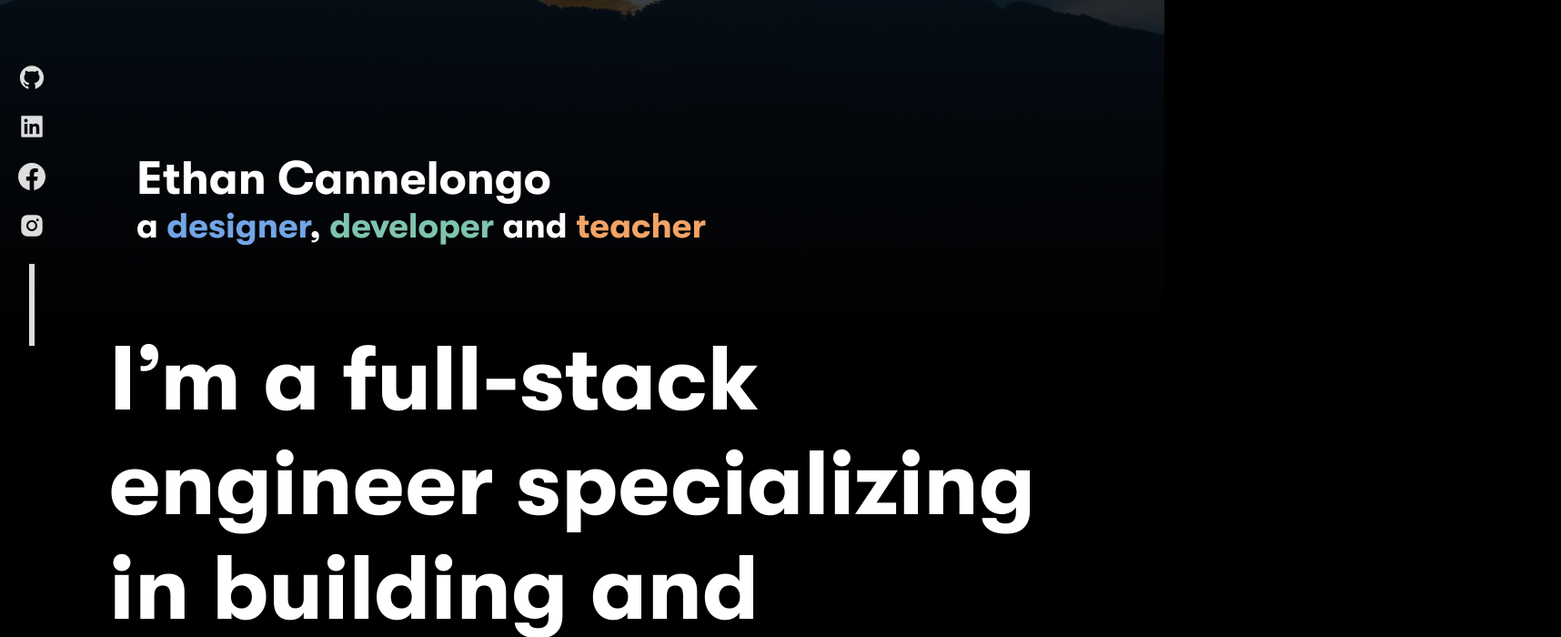
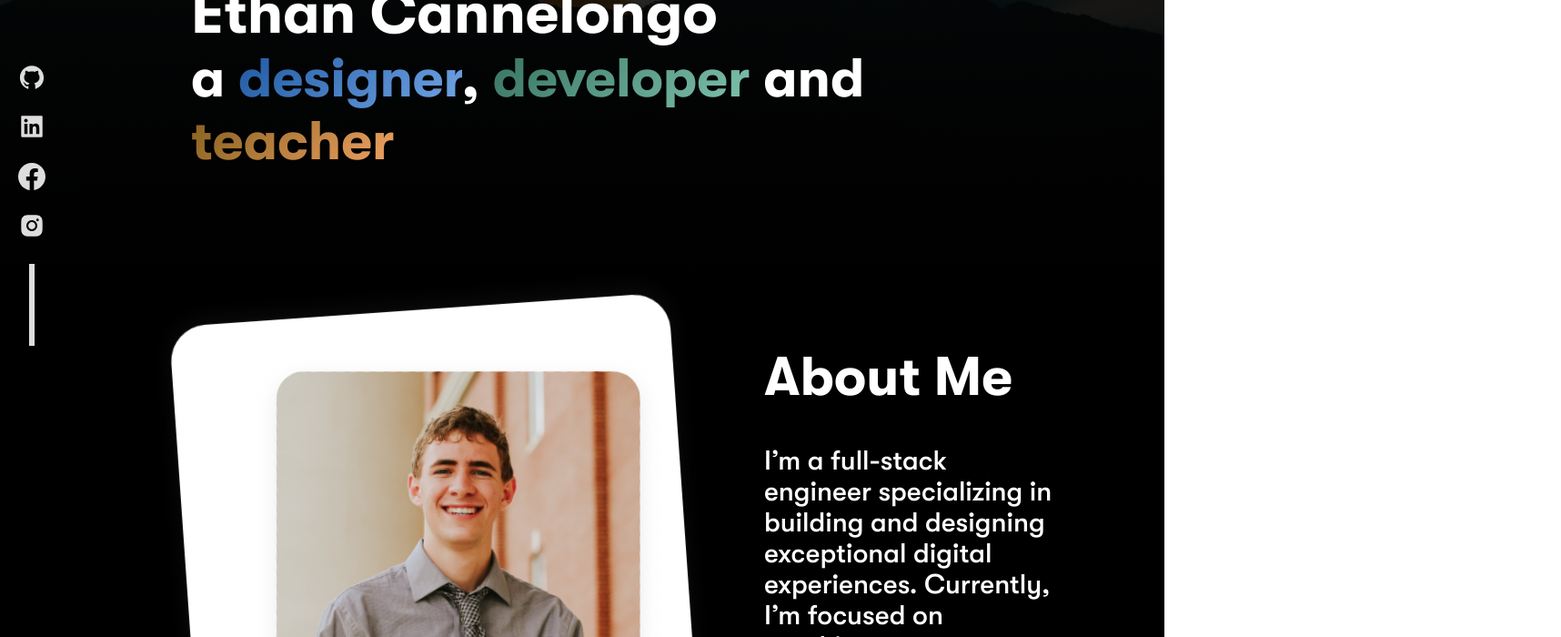
Before and after one commit to ethancanne/portfolio-v2, a Next.js app: page / in a window 1280 px wide. Shown: the part 420-1120 px from the top of the page at 91% size, 1716 px wide, since content can reach past the window. Built offline with nearby package versions, Linux system fonts and the light colour scheme.

Commit message:
Beginning stages with the intro and about design

```diff
--- a/layout/page/Page.layout.tsx
+++ b/layout/page/Page.layout.tsx
@@ -8,7 +8,7 @@ type Props = {
 
 const Page = (props: Props) => {
   return (
-    <div className={styles.container}>
+    <div className={styles.pageContainer}>
       <Header />
       <Social />
       {props.children}
--- a/layout/page/Page.module.scss
+++ b/layout/page/Page.module.scss
@@ -1,13 +1,2 @@
-.container {
-  padding: 90px 120px 20px 120px;
-  background: linear-gradient(rgba(0, 30, 72, 0.347), rgb(0, 0, 0)),
-    url('../../public/images/background-image.jpeg');
-
-  height: 100vh;
-  width: 100vw;
-
-  background-position: center;
-  background-repeat: no-repeat;
-  background-size: cover;
-  background-attachment: fixed;
+.pageContainer {
 }
--- a/layout/section/Section.module.scss
+++ b/layout/section/Section.module.scss
@@ -1,6 +1,5 @@
 .container {
   color: #fff;
-  font-size: 100px;
-  width: 100%;
-  height: 100%;
+
+  overflow-y: visible;
 }
--- a/styles/globals.css
+++ b/styles/globals.css
@@ -19,10 +19,17 @@ body {
   font-family: GTWalsheim, sans-serif;
   font-weight: bold;
   font-size: 30px;
-  background-color: black;
   color: white;
-  width: 100%;
-  height: 100%;
+
+  background: url('../public/images/background-image.jpeg');
+
+  height: 100vh;
+  width: 100vw;
+
+  background-position: center;
+  background-repeat: no-repeat;
+  background-size: cover;
+  background-attachment: fixed;
 }
 
 a {
--- a/styles/globals.scss
+++ b/styles/globals.scss
@@ -5,10 +5,27 @@ $red: #d16363;
 
 .blue {
   color: $blue;
+  background: linear-gradient(315deg, $blue, darken($blue, 30%));
+  -webkit-background-clip: text;
+  -webkit-text-fill-color: transparent;
 }
 .green {
   color: $green;
+  background: linear-gradient(315deg, $green, darken($green, 30%));
+  -webkit-background-clip: text;
+  -webkit-text-fill-color: transparent;
 }
 .orange {
   color: $orange;
+  background: linear-gradient(315deg, $orange, rgb(131, 95, 28));
+  -webkit-background-clip: text;
+  -webkit-text-fill-color: transparent;
 }
+
+$width: 990px;
+
+@mixin mobile {
+  @media (max-width:#{$width}) {
+    @content;
+  }
+}
--- a/views/1-intro/Intro.module.scss
+++ b/views/1-intro/Intro.module.scss
@@ -1,6 +1,10 @@
 .container {
-  width: 100%;
-  height: 100%;
+  height: 95vh;
+  width: 100vw;
+  padding: 90px 120px 20px 120px;
+
+  background: linear-gradient(0deg, rgb(0, 0, 0), #000000c8, #00000003);
+  // backdrop-filter: blur(10px);
   .textContainer {
     height: 100%;
     width: 100%;
@@ -8,18 +12,18 @@
     flex-direction: column;
     justify-content: flex-end;
     align-items: flex-start;
-    padding-bottom: 90px;
-    padding-left: 30px;
+    padding: 90px;
+    padding-bottom: 130px;
 
     .name {
-      font-size: 4vw;
+      font-size: clamp(40px, 10vw, 65px);
       margin: 0;
       padding: 0;
 
       color: #fff;
     }
     .subText {
-      font-size: 3vw;
+      font-size: clamp(20px, 6vw, 60px);
       margin: 0;
       padding: 0;
     }
--- a/views/2-about/About.module.scss
+++ b/views/2-about/About.module.scss
@@ -0,0 +1,63 @@
+.container {
+  width: 100%;
+  height: 50vh;
+  padding: 0px 120px 20px 200px;
+
+  //   background: linear-gradient(
+  //     180deg,
+  //     rgba(0, 0, 0, 0),
+  //     rgba(0, 0, 0, 0.357),
+  //     rgba(0, 0, 0, 0.637),
+  //     rgb(0, 0, 0),
+  //     rgb(0, 0, 0),
+  //     rgb(0, 0, 0)
+  //   );
+  background-color: rgb(0, 0, 0);
+
+  display: flex;
+  align-items: flex-start;
+  justify-content: center;
+  .imageContainer {
+    background-color: white;
+    width: 550px;
+    height: 430px;
+    border-radius: 40px;
+    backdrop-filter: blur(10px);
+    box-shadow: rgba(255, 255, 255, 0.05) 0px 6px 24px 0px,
+      rgba(255, 255, 255, 0.08) 0px 0px 0px 1px;
+
+    rotate: -184deg;
+    margin-right: 90px;
+    transition: all 0.3s;
+    img {
+      position: relative;
+      bottom: 40px;
+      border-radius: 30px;
+      box-shadow: rgba(149, 157, 165, 0.2) 0px 8px 24px;
+      left: 50px;
+      rotate: 184deg;
+      transition: all 0.3s;
+    }
+
+    &:hover {
+      background-color: rgb(9, 9, 9);
+      rotate: -180deg;
+      img {
+        rotate: 180deg;
+        transform: scale(1.04);
+        left: 40px;
+        bottom: 0px;
+      }
+    }
+  }
+  .aboutContainer {
+    flex: 1;
+    h1 {
+      font-weight: bold;
+      font-size: 60px;
+    }
+    p {
+      font-weight: normal;
+    }
+  }
+}
--- a/views/2-about/About.view.tsx
+++ b/views/2-about/About.view.tsx
@@ -1,12 +1,21 @@
 import Section from '../../layout/section/Section.layout';
 import styles from './About.module.scss';
 import aboutMe from '../../cms/data/aboutMe.json';
+import Image from 'next/image';
 type Props = {};
 
 const About = (props: Props) => {
   return (
     <Section>
-      <div>{aboutMe.content}</div>
+      <div className={styles.container}>
+        <div className={styles.imageContainer}>
+          <Image src="/images/profile-image.jpeg" width={400} height={400} />
+        </div>
+        <div className={styles.aboutContainer}>
+          <h1>About Me</h1>
+          <p>{aboutMe.content}</p>
+        </div>
+      </div>
     </Section>
   );
 };
--- a/views/3-featuredQuote/FeaturedQuote.module.scss
+++ b/views/3-featuredQuote/FeaturedQuote.module.scss
@@ -0,0 +1,4 @@
+.container {
+  background-color: black;
+  height: 100vh;
+}
--- a/views/3-featuredQuote/FeaturedQuote.view.tsx
+++ b/views/3-featuredQuote/FeaturedQuote.view.tsx
@@ -5,7 +5,7 @@ type Props = {};
 const FeaturedQuote = (props: Props) => {
   return (
     <Section>
-      <div>FeaturedQuote</div>
+      <div className={styles.container}>FeaturedQuote</div>
     </Section>
   );
 };
```
Also changed, not shown: public/images/profile-image.jpeg (added).
